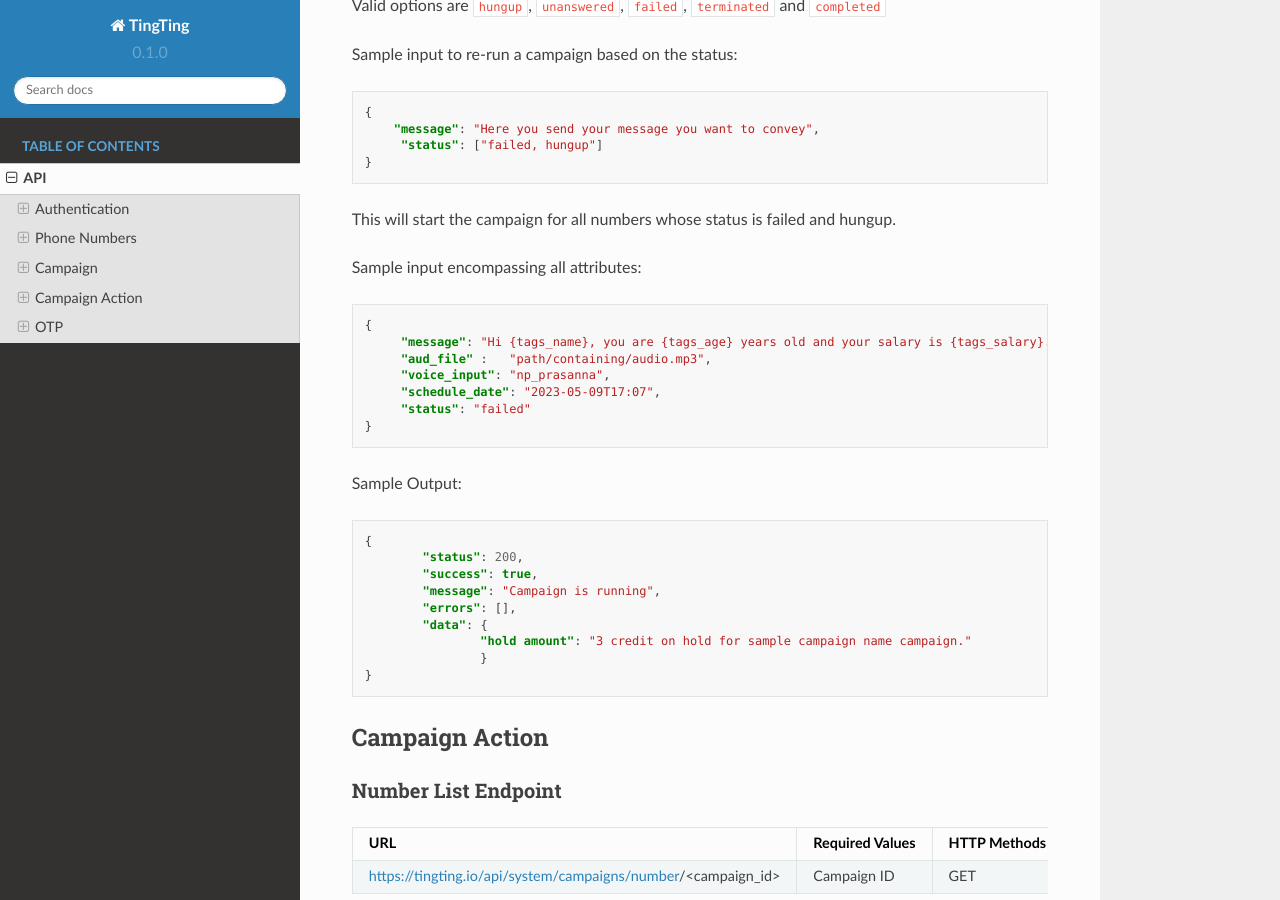
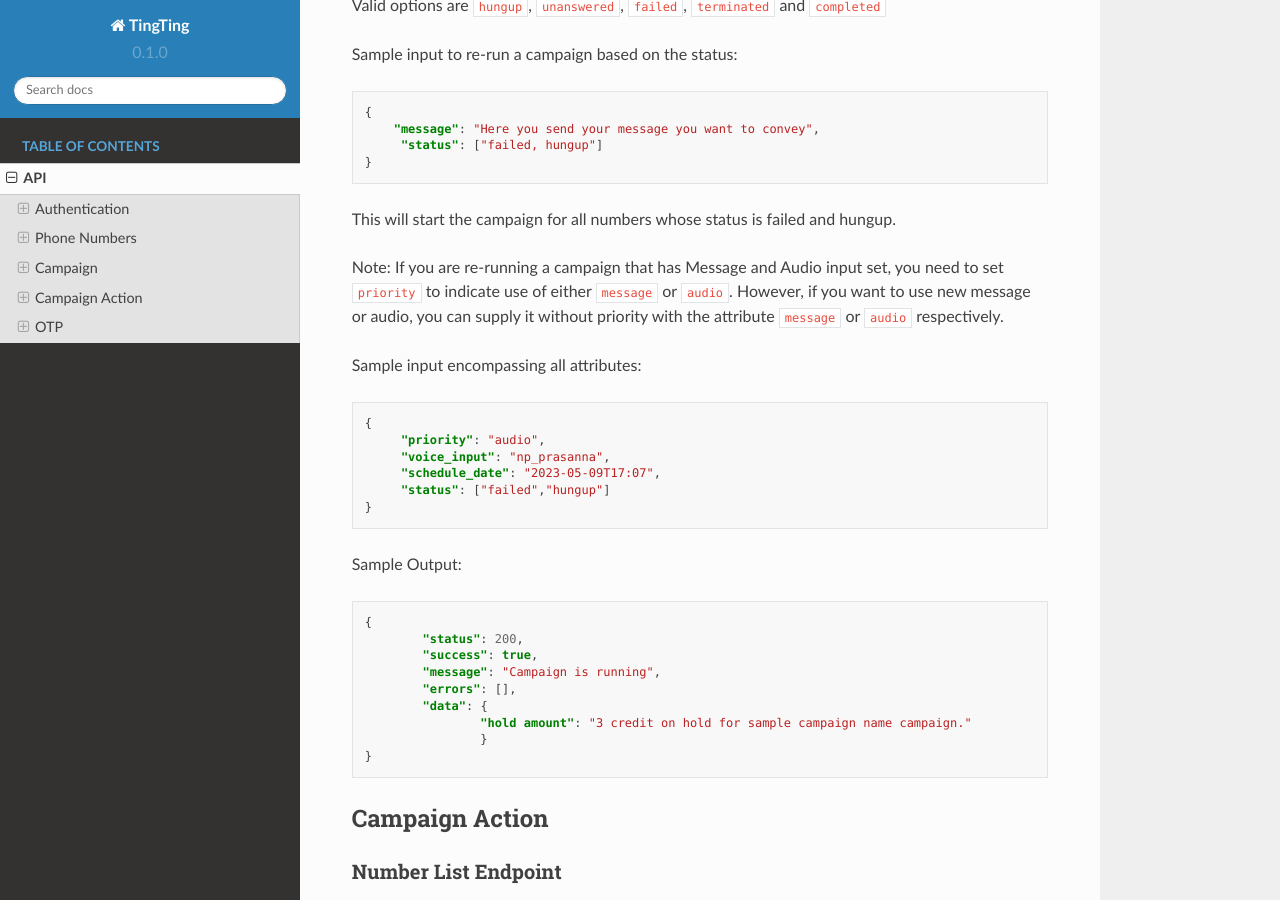
Before and after one commit to anjelikaprixa/TingTing, a Sphinx documentation site: the page built from docs/source/api.rst, in a window 1280 px wide and 900 px high, scrolled down 11703 px. Built offline with Sphinx 7.4.7 and the Read the Docs theme 2.0.0, drawn with Linux system fonts in a browser that asks for light colours.

Commit message:
Update api.rst

```diff
--- a/docs/source/api.rst
+++ b/docs/source/api.rst
@@ -697,17 +697,17 @@ Sample input to re-run a campaign based on the status:
 
 This will start the campaign for all numbers whose status is failed and hungup.
 
+Note: If you are re-running a campaign that has Message and Audio input set, you need to set :literal:`priority` to indicate use of either :literal:`message` or :literal:`audio`. However, if you want to use new message or audio, you can supply it without priority with the attribute :literal:`message` or :literal:`audio` respectively.
 
 Sample input encompassing all attributes:
 
 .. code-block:: json
 
    {
-	"message": "Hi {tags_name}, you are {tags_age} years old and your salary is {tags_salary}.",
-	"aud_file" :   "path/containing/audio.mp3",
+	"priority": "audio",
 	"voice_input": "np_prasanna",
 	"schedule_date": "2023-05-09T17:07",
-	"status": "failed"
+	"status": ["failed","hungup"]
    }
 
 Sample Output:
```
